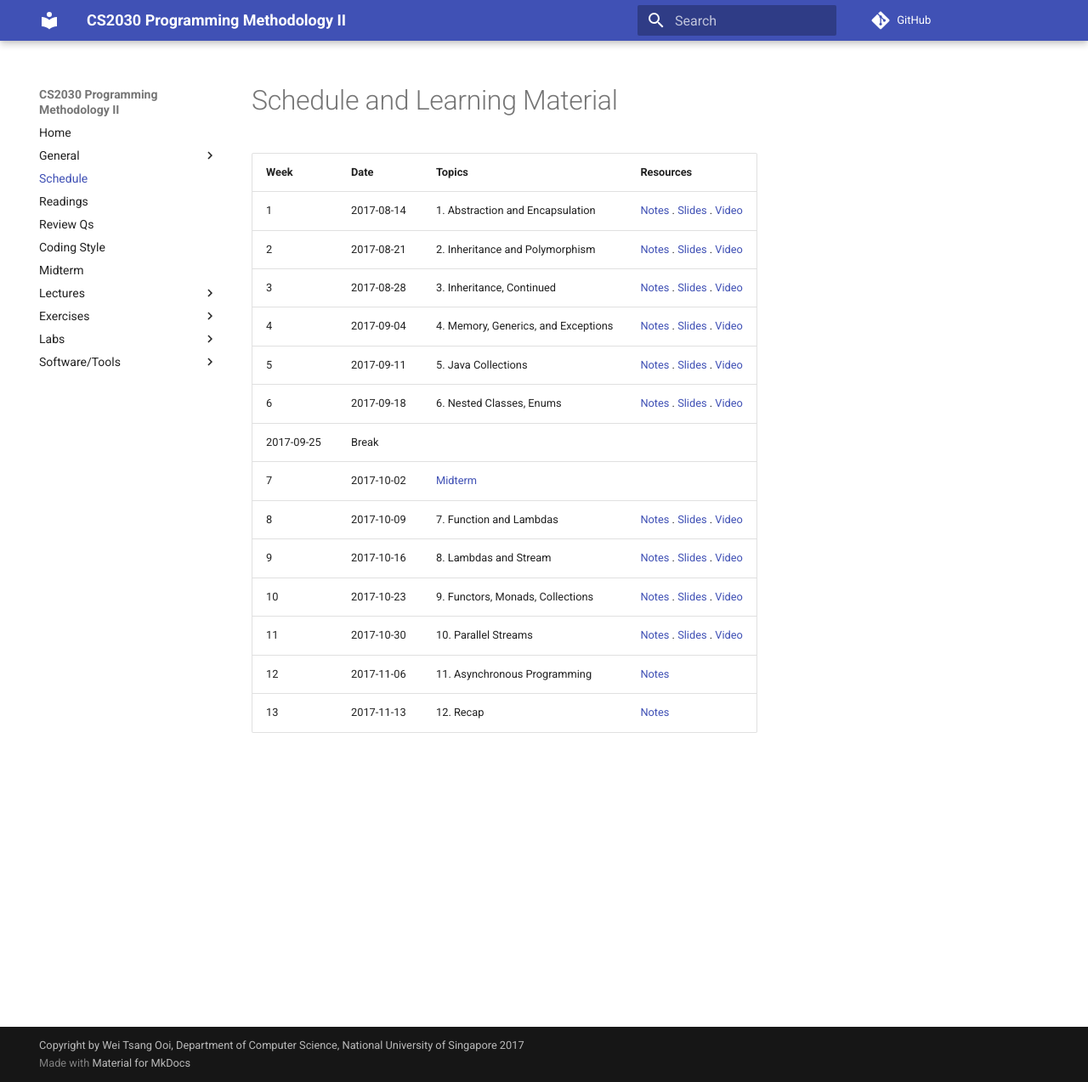
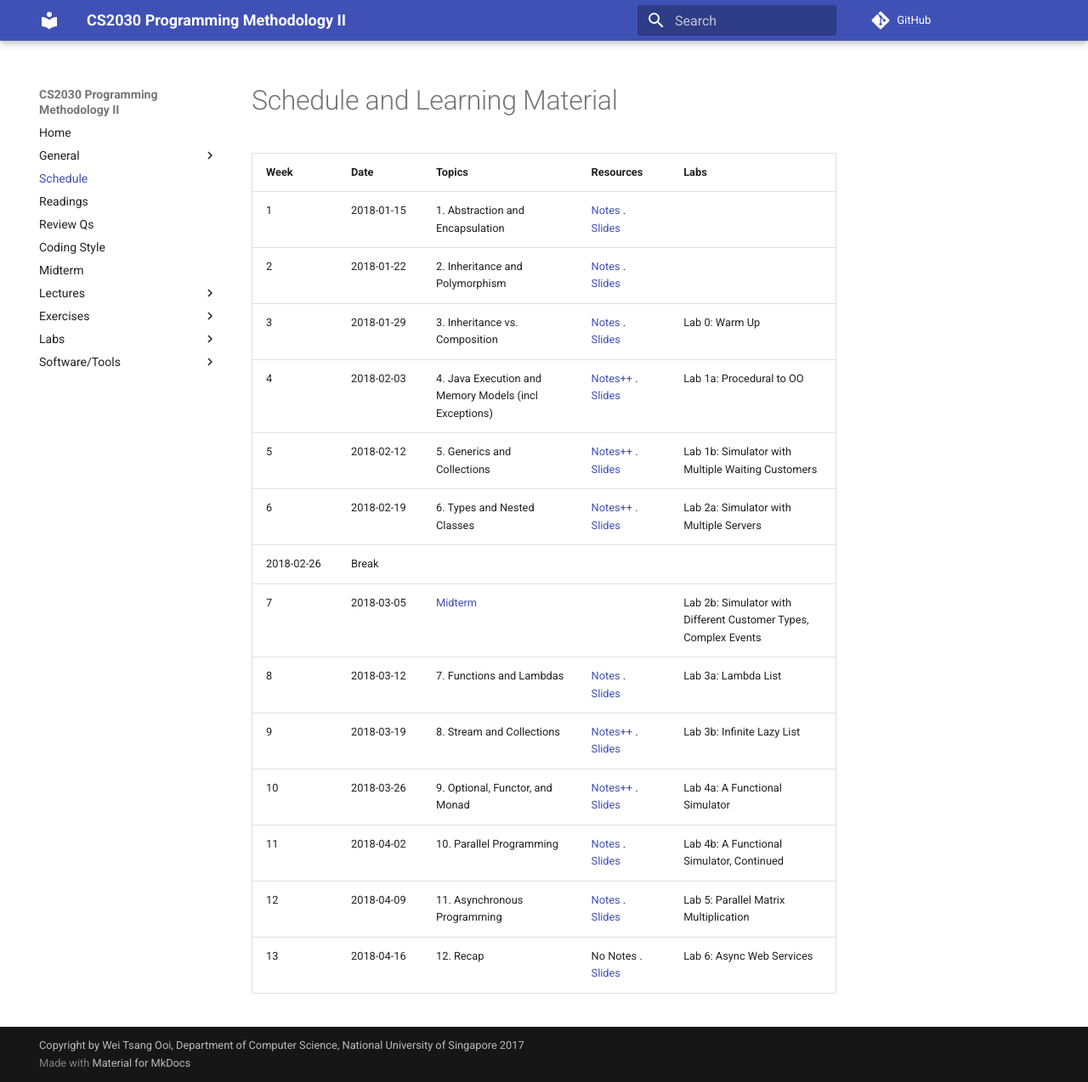
Before and after one commit to nus-cs2030/1718-s2, an MkDocs documentation site: the page built from docs/schedule.md, in a window 1280 px wide and 1274 px high. Shown: the whole window at 85% size. Built offline with MkDocs 1.6.1 and Material for MkDocs 9.7.7, drawn with Linux system fonts in a browser that asks for light colours; some web fonts are replaced; comment, search, counter and statistics services are not loaded; old or Windows-style settings are respelled for this version of MkDocs.

Commit message:
Update to draft schedule for Sem 2, 17/18

```diff
--- a/docs/schedule.md
+++ b/docs/schedule.md
@@ -1,18 +1,18 @@
 # Schedule and Learning Material
 
-Week | Date       | Topics | Resources |
------| ---------- | ------ | ----------|
-1    | 2017-08-14 | 1. Abstraction and Encapsulation | [Notes](lec1.md) . [Slides](https://www.comp.nus.edu.sg/~cs2030/1718-s1/cs2030-lec1.pdf) . [Video](https://vimeo.com/229701953)
-2    | 2017-08-21 | 2. Inheritance and Polymorphism | [Notes](lec2.md) . [Slides](https://www.comp.nus.edu.sg/~cs2030/1718-s1/cs2030-lec2.pdf) . [Video](https://vimeo.com/230713305)
-3    | 2017-08-28 | 3. Inheritance, Continued | [Notes](lec3.md) . [Slides](https://www.comp.nus.edu.sg/~cs2030/1718-s1/cs2030-lec3.pdf) . [Video](https://vimeo.com/231991705)
-4    | 2017-09-04 | 4. Memory, Generics, and Exceptions | [Notes](lec4.md) . [Slides](https://www.comp.nus.edu.sg/~cs2030/1718-s1/cs2030-lec4.pdf) . [Video](https://vimeo.com/232615561)
-5    | 2017-09-11 | 5. Java Collections | [Notes](lec5.md) . [Slides](https://www.comp.nus.edu.sg/~cs2030/1718-s1/cs2030-lec5.pdf) . [Video](https://vimeo.com/233767908)
-6    | 2017-09-18 | 6. Nested Classes, Enums | [Notes](lec6.md) . [Slides](https://www.comp.nus.edu.sg/~cs2030/1718-s1/cs2030-lec6.pdf) . [Video](https://vimeo.com/234777565)
-     | 2017-09-25 | Break | |
-7    | 2017-10-02 | [Midterm](midterm.md) | |
-8    | 2017-10-09 | 7. Function and Lambdas | [Notes](lec7.md) . [Slides](https://www.comp.nus.edu.sg/~cs2030/1718-s1/cs2030-lec7.pdf) . [Video](https://vimeo.com/238037862) |
-9    | 2017-10-16 | 8. Lambdas and Stream | [Notes](lec8.md) . [Slides](https://www.comp.nus.edu.sg/~cs2030/1718-s1/cs2030-lec8.pdf) . [Video](https://vimeo.com/238864721)
-10   | 2017-10-23 | 9. Functors, Monads, Collections | [Notes](lec9.md) . [Slides](https://www.comp.nus.edu.sg/~cs2030/1718-s1/cs2030-lec9.pdf) . [Video](https://vimeo.com/240577618) |
-11   | 2017-10-30 | 10. Parallel Streams | [Notes](lec10.md) . [Slides](https://www.comp.nus.edu.sg/~cs2030/1718-s1/cs2030-lec10.pdf) . [Video](https://vimeo.com/240834038) |
-12   | 2017-11-06 | 11. Asynchronous Programming | [Notes](lec11.md)  |
-13   | 2017-11-13 | 12. Recap | [Notes](lec12.md) |
+Week | Date       | Topics | Resources | Labs |
+-----| ---------- | ------ | ----------|------|
+1    | 2018-01-15 | 1. Abstraction and Encapsulation | [Notes](lec1.md) . [Slides](https://www.comp.nus.edu.sg/~cs2030/1718-s2/cs2030-lec1.pdf) |
+2    | 2018-01-22 | 2. Inheritance and Polymorphism | [Notes](lec2.md) . [Slides](https://www.comp.nus.edu.sg/~cs2030/1718-s2/cs2030-lec2.pdf) |
+3    | 2018-01-29 | 3. Inheritance vs. Composition | [Notes](lec3.md) . [Slides](https://www.comp.nus.edu.sg/~cs2030/1718-s2/cs2030-lec3.pdf) | Lab 0: Warm Up
+4    | 2018-02-03 | 4. Java Execution and Memory Models (incl Exceptions)| [Notes++](lec4.md) . [Slides](https://www.comp.nus.edu.sg/~cs2030/1718-s2/cs2030-lec4.pdf) | Lab 1a: Procedural to OO
+5    | 2018-02-12 | 5. Generics and Collections | [Notes++](lec5.md) . [Slides](https://www.comp.nus.edu.sg/~cs2030/1718-s2/cs2030-lec5.pdf) | Lab 1b: Simulator with Multiple Waiting Customers
+6    | 2018-02-19 | 6. Types and Nested Classes | [Notes++](lec6.md) . [Slides](https://www.comp.nus.edu.sg/~cs2030/1718-s2/cs2030-lec6.pdf) | Lab 2a: Simulator with Multiple Servers
+     | 2018-02-26 | Break | |
+7    | 2018-03-05 | [Midterm](midterm.md) | | Lab 2b: Simulator with Different Customer Types, Complex Events
+8    | 2018-03-12 | 7. Functions and Lambdas | [Notes](lec7.md) . [Slides](https://www.comp.nus.edu.sg/~cs2030/1718-s2/cs2030-lec7.pdf) | Lab 3a: Lambda List
+9    | 2018-03-19 | 8. Stream and Collections | [Notes++](lec8.md) . [Slides](https://www.comp.nus.edu.sg/~cs2030/1718-s2/cs2030-lec8.pdf) | Lab 3b: Infinite Lazy List
+10   | 2018-03-26 | 9. Optional, Functor, and Monad | [Notes++](lec9.md) . [Slides](https://www.comp.nus.edu.sg/~cs2030/1718-s2/cs2030-lec9.pdf) | Lab 4a: A Functional Simulator
+11   | 2018-04-02 | 10. Parallel Programming | [Notes](lec10.md) . [Slides](https://www.comp.nus.edu.sg/~cs2030/1718-s2/cs2030-lec10.pdf) | Lab 4b: A Functional Simulator, Continued
+12   | 2018-04-09 | 11. Asynchronous Programming | [Notes](lec11.md) . [Slides](https://www.comp.nus.edu.sg/~cs2030/1718-s2/cs2030-lec11.pdf) | Lab 5: Parallel Matrix Multiplication
+13   | 2018-04-16 | 12. Recap | No Notes . [Slides](https://www.comp.nus.edu.sg/~cs2030/1718-s2/cs2030-lec12.pdf) | Lab 6: Async Web Services
```
